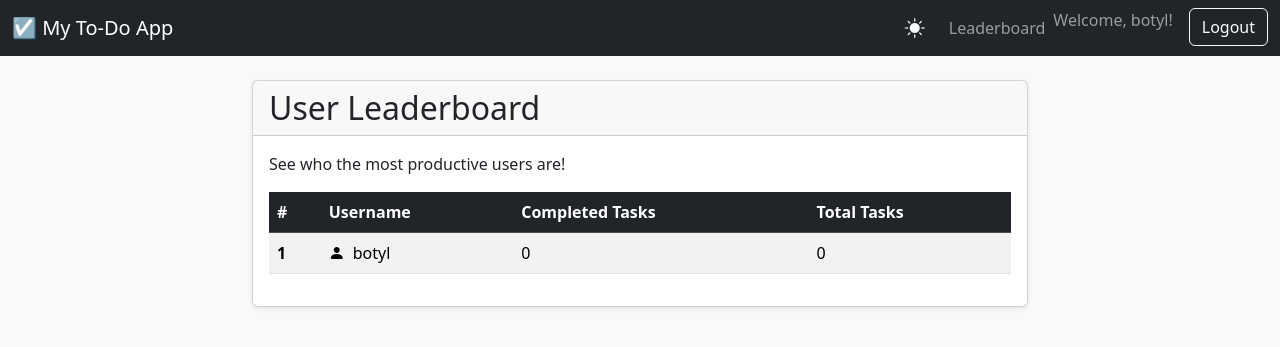
After one commit to Bottiee/Todolist, a Django app: page /leaderboard/ in a window 1280 px wide. The commit adds this page. Shown: the top 347 px of the page. Run offline with Django 5.2, Linux system fonts and the light colour scheme; a user stored in the database is signed in; data comes from the database, SQL or seed files in the repository; both versions use the stored data as it was after the commit; data that the repository does not hold is empty.

Commit message:
A simple leaderboard for productivity

```diff
--- a/tasks/urls.py
+++ b/tasks/urls.py
@@ -5,4 +5,5 @@ urlpatterns = [
     path('', views.task_list, name='task-list'),
     path('update/<int:pk>/', views.task_update, name='task-update'),
     path('delete/<int:pk>/', views.task_delete, name='task-delete'),
+    path('leaderboard/', views.leaderboard, name='leaderboard'),
 ]
--- a/tasks/views.py
+++ b/tasks/views.py
@@ -6,6 +6,8 @@ from django.urls import reverse_lazy
 from django.contrib import messages
 from .models import Task
 from .forms import TaskForm
+from django.contrib.auth.models import User
+from django.db.models import Count, Q
 
 class RegisterView(generic.CreateView):
     form_class = UserCreationForm
@@ -70,3 +72,18 @@ def task_delete(request, pk):
 
     context = {'task': task}
     return render(request, 'tasks/task_delete.html', context)
+
+@login_required
+def leaderboard(request):
+    """
+    Displays a leaderboard of users, ranked by completed tasks.
+    """
+    users_with_tasks = User.objects.annotate(
+        total_tasks=Count('task'),
+        completed_tasks=Count('task', filter=Q(task__completed=True))
+    ).order_by('-completed_tasks', '-total_tasks') # Order by most completed, then most total
+
+    context = {
+        'users_list': users_with_tasks
+    }
+    return render(request, 'tasks/leaderboard.html', context)
--- a/templates/base.html
+++ b/templates/base.html
@@ -4,9 +4,7 @@
     <meta charset="utf-8">
     <meta name="viewport" content="width=device-width, initial-scale=1">
     <title>To-Do List</title>
-    <!-- Bootstrap CSS -->
     <link href="https://cdn.jsdelivr.net/npm/bootstrap@5.3.3/dist/css/bootstrap.min.css" rel="stylesheet">
-    <!-- Bootstrap Icons for the toggle -->
     <link rel="stylesheet" href="https://cdn.jsdelivr.net/npm/bootstrap-icons@1.11.3/font/bootstrap-icons.min.css">
 
     <style>
@@ -34,13 +32,14 @@
         <div class="container-fluid">
             <a class="navbar-brand" href="{% url 'task-list' %}">☑️ My To-Do App</a>
             <div class="d-flex align-items-center">
-                <!-- Dark Mode Toggle Button -->
                 <button id="theme-toggle" class="nav-link text-light me-3">
-                    <i class="bi bi-sun-fill"></i> <!-- Sun icon for light mode -->
-                </button>
+                    <i class="bi bi-sun-fill"></i> </button>
 
                 <ul class="navbar-nav ms-auto">
                     {% if user.is_authenticated %}
+                        <li class="nav-item">
+                            <a class="nav-link" href="{% url 'leaderboard' %}">Leaderboard</a>
+                        </li>
                         <li class="nav-item">
                             <span class="navbar-text me-3">Welcome, {{ user.username }}!</span>
                         </li>
@@ -64,7 +63,6 @@
     </nav>
 
     <div class="container">
-        <!-- Display Django Messages -->
         {% if messages %}
             {% for message in messages %}
                 <div class="alert alert-success" role="alert">
@@ -73,15 +71,12 @@
             {% endfor %}
         {% endif %}
 
-        <!-- Main Content Block -->
         {% block content %}
         {% endblock %}
     </div>
 
-    <!-- Bootstrap JS -->
     <script src="https://cdn.jsdelivr.net/npm/bootstrap@5.3.3/dist/js/bootstrap.bundle.min.js"></script>
 
-    <!-- Dark Mode Toggle JavaScript -->
     <script>
         (function() {
             const htmlElement = document.documentElement;
--- /dev/null
+++ b/templates/tasks/leaderboard.html
@@ -0,0 +1,34 @@
+{% extends 'base.html' %}
+
+{% block content %}
+<div class="card shadow-sm">
+    <div class="card-header">
+        <h2 class="mb-0">User Leaderboard</h2>
+    </div>
+    <div class="card-body">
+        <p class="card-text">See who the most productive users are!</p>
+        <div class="table-responsive">
+            <table class="table table-striped table-hover">
+                <thead class="table-dark">
+                    <tr>
+                        <th scope="col">#</th>
+                        <th scope="col">Username</th>
+                        <th scope="col">Completed Tasks</th>
+                        <th scope="col">Total Tasks</th>
+                    </tr>
+                </thead>
+                <tbody>
+                    {% for user_stat in users_list %}
+                    <tr>
+                        <th scope="row">{{ forloop.counter }}</th>
+                        <td><i class="bi bi-person-fill me-2"></i>{{ user_stat.username }}</td>
+                        <td>{{ user_stat.completed_tasks }}</td>
+                        <td>{{ user_stat.total_tasks }}</td>
+                    </tr>
+                    {% endfor %}
+                </tbody>
+            </table>
+        </div>
+    </div>
+</div>
+{% endblock %}
```
Also changed, not shown: db.sqlite3.
